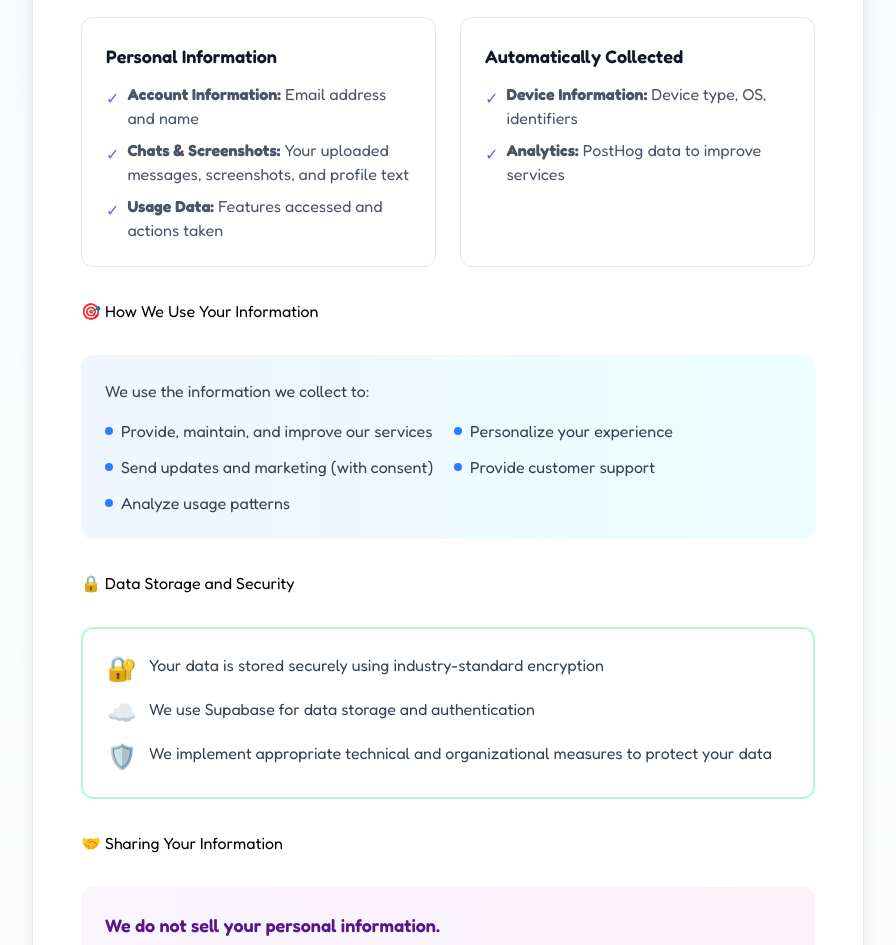
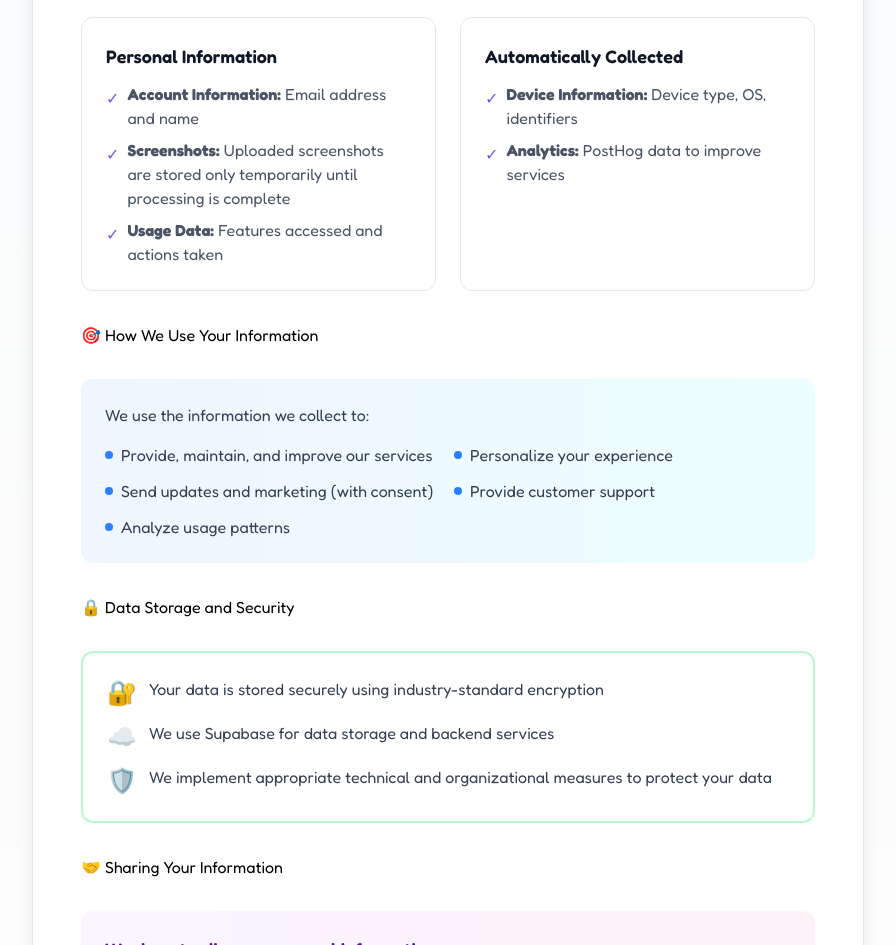
Before and after one commit to h2a-digital/chatwing-marketing-web-app, a Next.js app: page /legal/privacy in a window 1280 px wide. Shown: the part 420-1365 px from the top of the page, without its empty margins (192-1088 px from the left). Built offline with nearby package versions, Linux system fonts and the light colour scheme; no server answers.

Commit message:
update privacy page

```diff
--- a/src/app/legal/privacy/page.mdx
+++ b/src/app/legal/privacy/page.mdx
@@ -22,7 +22,7 @@
       </li>
       <li className="flex items-start gap-2">
         <span className="text-indigo-500 mt-1">✓</span>
-        <span><strong>Chats & Screenshots:</strong> Your uploaded messages, screenshots, and profile text</span>
+        <span><strong>Screenshots:</strong> Uploaded screenshots are stored only temporarily until processing is complete</span>
       </li>
       <li className="flex items-start gap-2">
         <span className="text-indigo-500 mt-1">✓</span>
@@ -84,7 +84,7 @@
     </li>
     <li className="flex items-start gap-3">
       <span className="text-2xl">☁️</span>
-      <span>We use Supabase for data storage and authentication</span>
+      <span>We use Supabase for data storage and backend services</span>
     </li>
     <li className="flex items-start gap-3">
       <span className="text-2xl">🛡️</span>
```
Also changed, not shown: 1 other file (tests, documents, lock files or other folders).
